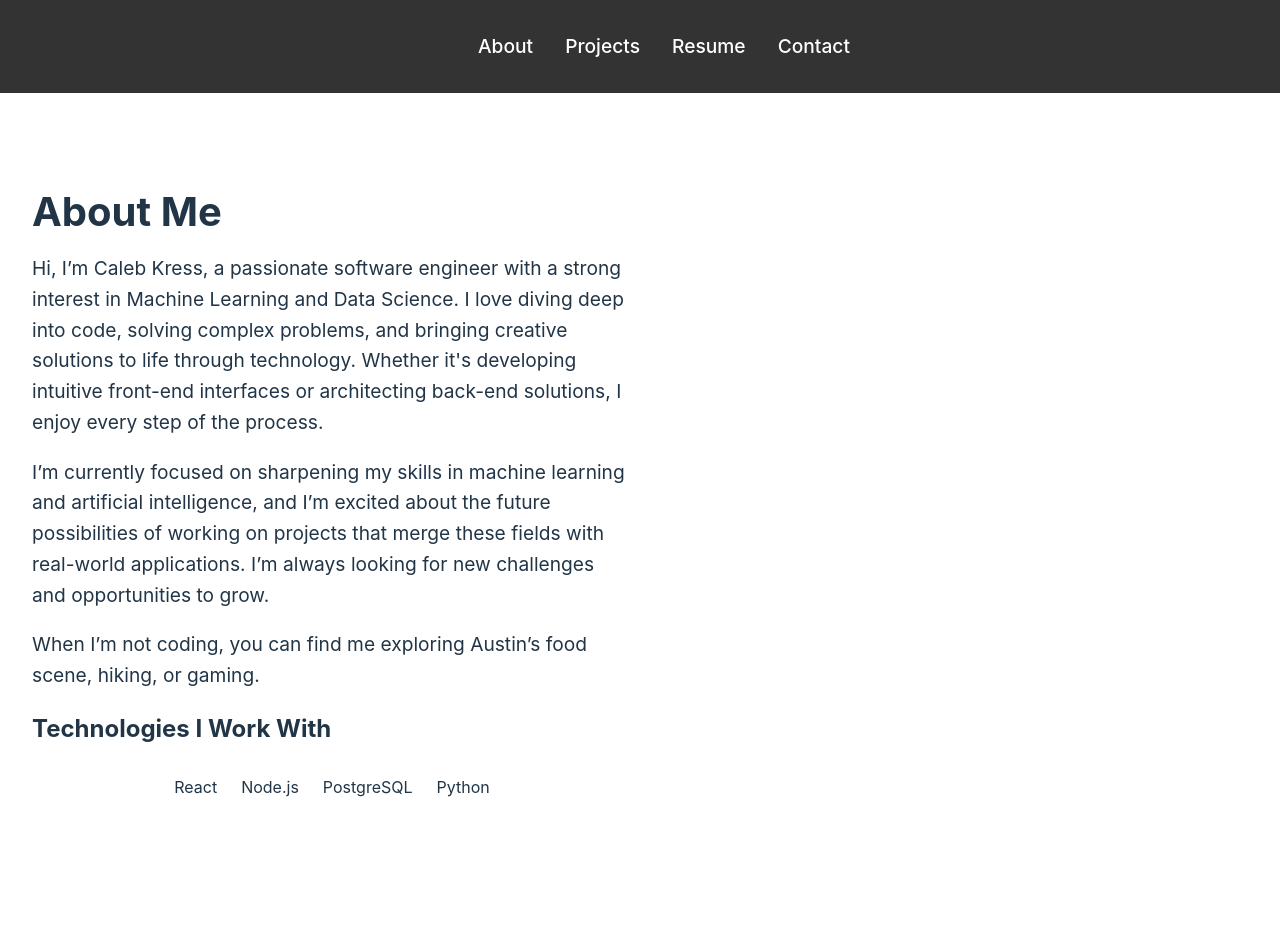
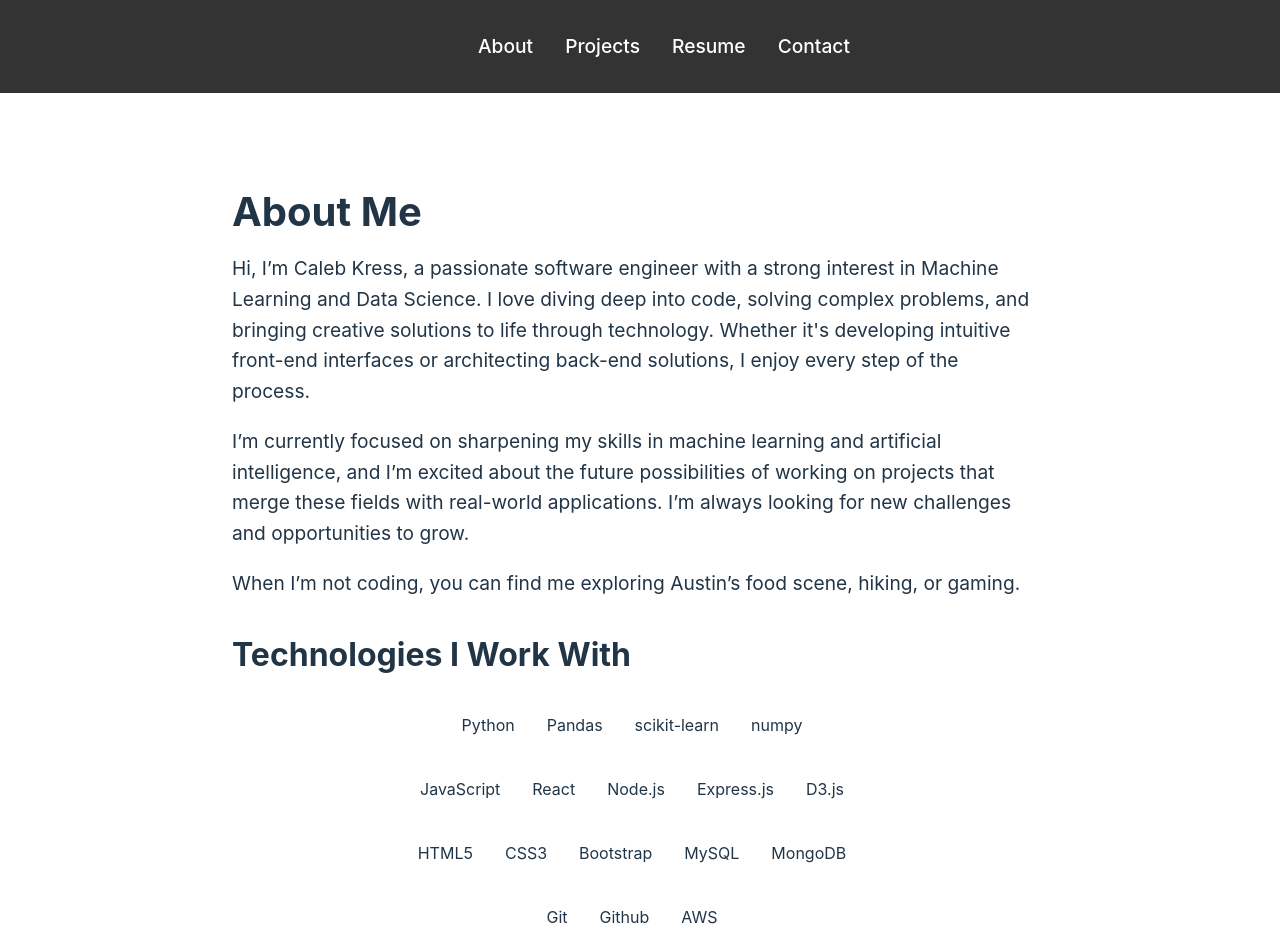
Before and after one commit to calebkress/portfolio-website, a React (Vite) app: page / in a window 1280 px wide. Shown: the top 952 px of the page. Built offline with nearby package versions, Linux system fonts and the light colour scheme.

Commit message:
implemented icons for tech stack

```diff
--- a/src/components/About.css
+++ b/src/components/About.css
@@ -1,19 +1,11 @@
-/* About.css */
 .about-section {
     padding: 4rem 2rem;
     text-align: center;
 }
 
-  .about-content {
-    display: flex;
-    align-items: center;
-    justify-content: center;
-    max-width: 900px;
+.about-text {
+    max-width: 800px;
     margin: 0 auto;
-  }
-
-  .about-text {
-    max-width: 600px;
     text-align: left;
 }
 
@@ -27,12 +19,17 @@
     line-height: 1.6;
 }
 
-  .tech-stack {
+h2 {
+    margin-top: 2rem;
+    font-size: 2rem;
+}
+
+.tech-group {
     display: flex;
     flex-wrap: wrap;
-    gap: 1.5rem;
-    margin-top: 1rem;
+    gap: 2rem;
     justify-content: center;
+    margin-bottom: 2rem;
 }
 
 .tech-item {
@@ -53,4 +50,5 @@
 
 .tech-item span {
     font-size: 1rem;
+    text-align: center;
 }
--- a/src/components/About.jsx
+++ b/src/components/About.jsx
@@ -21,9 +21,33 @@ const About = () => {
         </p>
 
         <h2>Technologies I Work With</h2>
-        <div className="tech-stack">
+        {/* Python section */}
+        <div className="tech-group">
           <div className="tech-item">
-            <i className="devicon-react-original colored"></i>
+            <i className="devicon-python-plain colored"></i>
+            <span>Python</span>
+          </div>
+          <div className="tech-item">
+            <i className="devicon-pandas-plain-wordmark"></i>
+            <span>Pandas</span>
+          </div>
+          <div className="tech-item">
+            <i className="devicon-scikitlearn-plain colored"></i>
+            <span>scikit-learn</span>
+          </div>
+          <div className="tech-item">
+            <i className="devicon-numpy-plain colored"></i>
+            <span>numpy</span>
+          </div>
+        </div>
+        {/* JavaScript section */}
+        <div className="tech-group">
+          <div className="tech-item">
+            <i className="devicon-javascript-plain colored"></i>
+            <span>JavaScript</span>
+          </div>
+          <div className="tech-item">
+            <i className="devicon-react-plain colored"></i>
             <span>React</span>
           </div>
           <div className="tech-item">
@@ -31,12 +55,50 @@ const About = () => {
             <span>Node.js</span>
           </div>
           <div className="tech-item">
-            <i className="devicon-postgresql-plain colored"></i>
-            <span>PostgreSQL</span>
+            <i className="devicon-express-original"></i>
+            <span>Express.js</span>
           </div>
           <div className="tech-item">
-            <i className="devicon-python-plain colored"></i>
-            <span>Python</span>
+            <i className="devicon-d3js-plain colored"></i>
+            <span>D3.js</span>
+          </div>
+        </div>
+        {/* General tech/DBs section */}
+        <div className="tech-group">
+          <div className="tech-item">
+            <i className="devicon-html5-plain colored"></i>
+            <span>HTML5</span>
+          </div>
+          <div className="tech-item">
+            <i className="devicon-css3-plain colored"></i>
+            <span>CSS3</span>
+          </div>
+          <div className="tech-item">
+            <i className="devicon-bootstrap-plain colored"></i>
+            <span>Bootstrap</span>
+          </div>
+          <div className="tech-item">
+            <i className="devicon-mysql-plain colored"></i>
+            <span>MySQL</span>
+          </div>
+          <div className="tech-item">
+            <i className="devicon-mongodb-plain colored"></i>
+            <span>MongoDB</span>
+          </div>
+        </div>
+        {/* Tools */}
+        <div className="tech-group">
+          <div className="tech-item">
+            <i className="devicon-git-plain colored"></i>
+            <span>Git</span>
+          </div>
+          <div className="tech-item">
+            <i className="devicon-github-original"></i>
+            <span>Github</span>
+          </div>
+          <div className="tech-item">
+            <i className="devicon-amazonwebservices-plain-wordmark colored"></i>
+            <span>AWS</span>
           </div>
         </div>
       </div>
```
Lines whose indentation alone changed are shown as unchanged.
